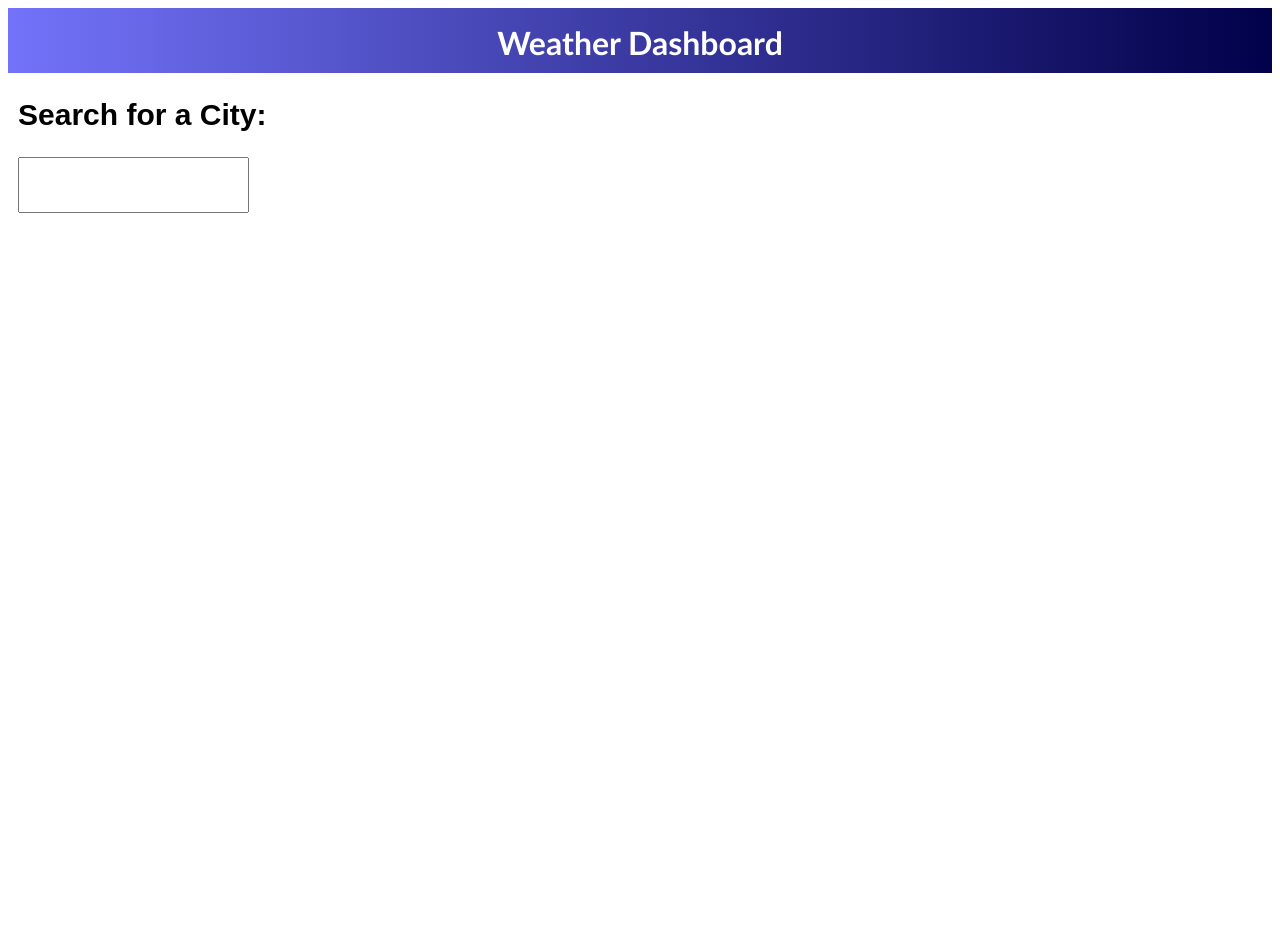
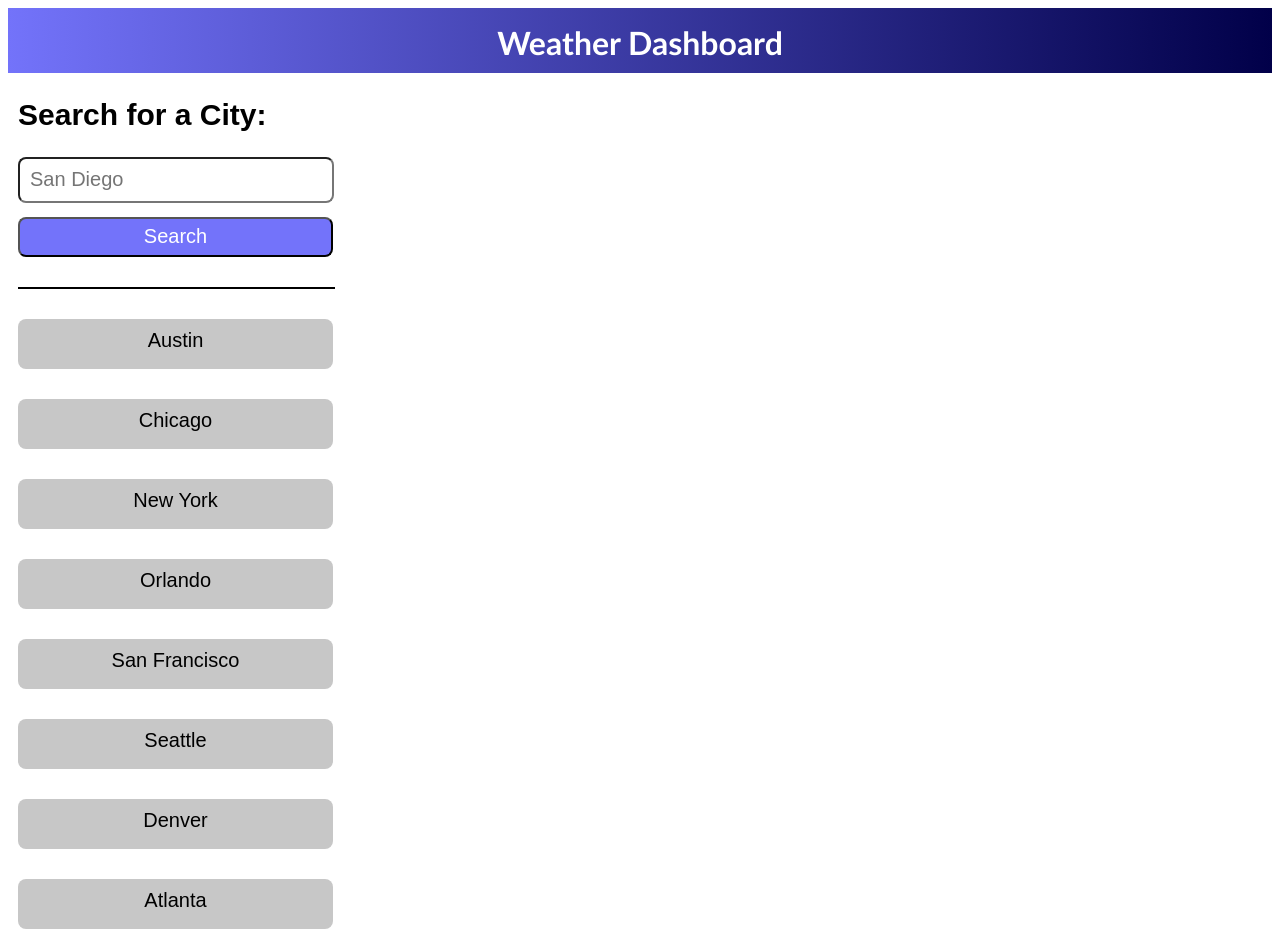
Before and after one commit to matthewtlarson/Weather-Dashboard, a plain HTML site: page index.html in a window 1280 px wide. Before the commit the page ends 800 px from the top, so only its background shows below. Drawn offline with Linux system fonts and the light colour scheme.

Commit message:
progress

```diff
--- a/Assets/style.css
+++ b/Assets/style.css
@@ -1,3 +1,6 @@
+ul{
+  padding-left:10px;
+}
 
 .header {
   background: linear-gradient(to right, rgb(115, 115, 250), rgb(1, 0, 73));
@@ -20,13 +23,50 @@
 }
 
 .search {
-  height:50px;
-  width: 215px;
-  font-size:14pt;
+  height:40px;
+  position: absolute;
+  width: 300px;
+  font-size:12pt;
   color: black;
   display: flex;
   justify-content: flex-start;
   font-size: 20px;
   padding-left: 10px;
   font-family: sans-serif;
+  border-radius: 0.5rem;
 }
+
+.pressSearch {
+  background-color: rgb(115, 115, 250);
+  color: white;
+  width:315px;
+  height: 40px;
+  font-size: 20px;
+  margin-top: 60px;
+  margin-left: 10px;
+  font-family: sans-serif;
+  border-radius: 0.5rem;
+}
+
+.line {
+  display: flex;
+  border:1px solid black;
+  width: 315px;
+  margin-left: 10px;
+  margin-top: 30px;
+}
+
+.cityList{
+  color: rgb(0, 0, 0);
+  list-style-type: none;
+  display: flex;
+  justify-content: center;
+  width:315px;
+  height: 40px;
+  font-size: 20px;
+  margin-top: 30px;
+  padding-top: 10px;
+  font-family: sans-serif;
+  border-radius: 0.5rem;
+  background-color: rgb(199, 199, 199);
+}
--- a/index.html
+++ b/index.html
@@ -12,8 +12,22 @@
   <div>
     <h2 class="secondHeader">Search for a City:</h2>
     <form class="search">
-      <input type="text" class="search">
+      <input type="text" placeholder="San Diego" class="search">
     </form>
+    <button class="pressSearch">Search</button>
+    <div class="line"></div>
+    <div>
+      <ul>
+        <li class="cityList">Austin</li>
+        <li class="cityList">Chicago</li>
+        <li class="cityList">New York</li>
+        <li class="cityList">Orlando</li>
+        <li class="cityList">San Francisco</li>
+        <li class="cityList">Seattle</li>
+        <li class="cityList">Denver</li>
+        <li class="cityList">Atlanta</li>
+      </ul>
+    </div>
   </div>
   <script src="./Assets/javascript.js"></script>
 </body>
```
